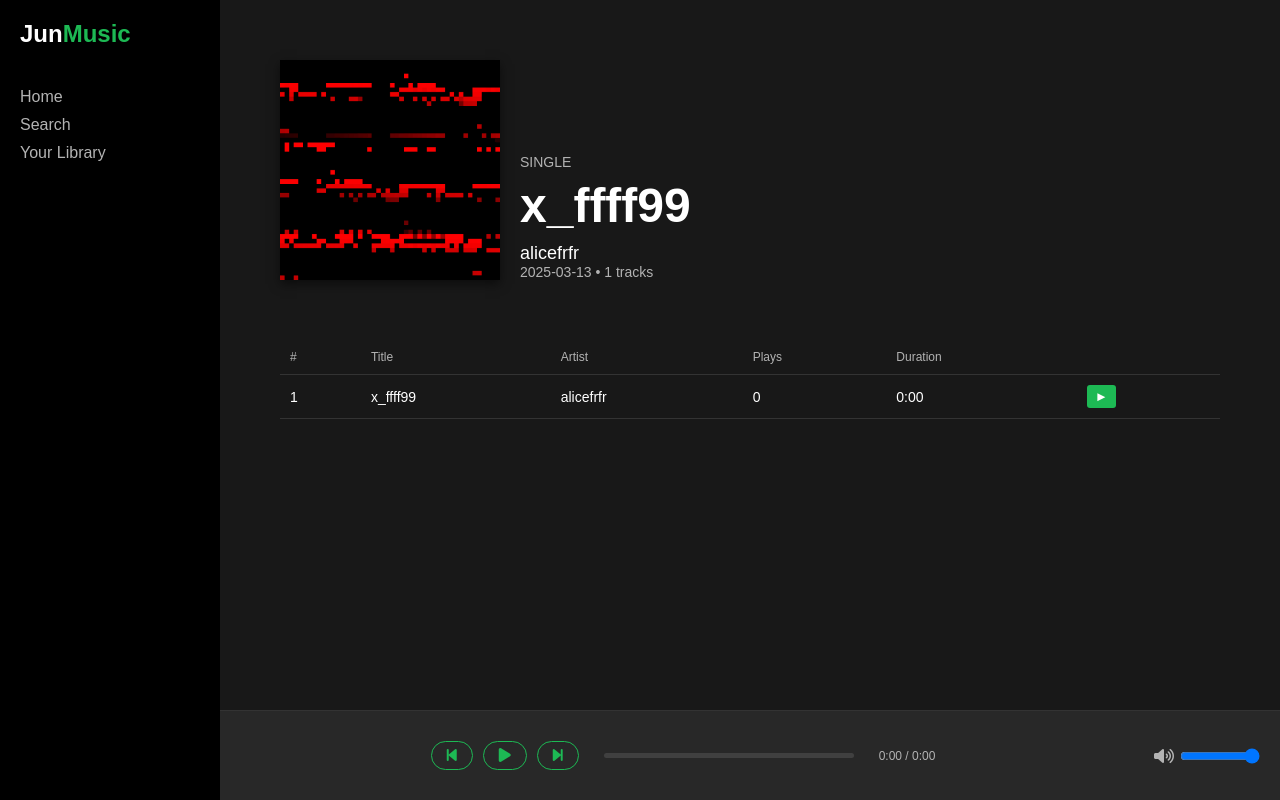
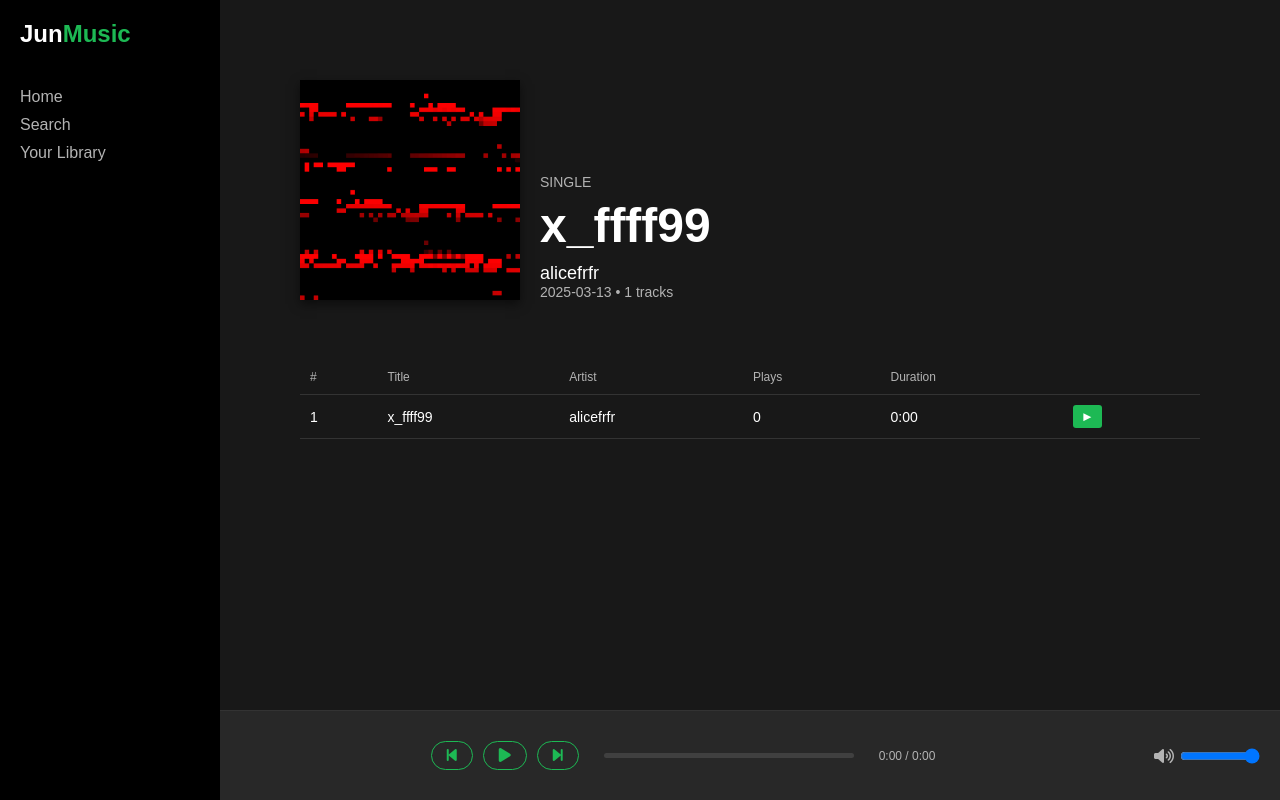
Before and after one commit to wkywoff/JunMusic, a Flask app: page /album/1 in a window 1280 px wide. Run offline with Flask 2, Linux system fonts and the light colour scheme.

Commit message:
Update style.css

```diff
--- a/static/css/style.css
+++ b/static/css/style.css
@@ -259,6 +259,12 @@ body {
 /* ======================
    ALBUM PAGE (НОВЫЙ МАКЕТ)
    ====================== */
+.album-page-container {
+  width: 100%;
+  padding: 20px;
+  box-sizing: border-box;
+}
+
 .album-banner {
   display: flex;
   align-items: flex-end;
```
